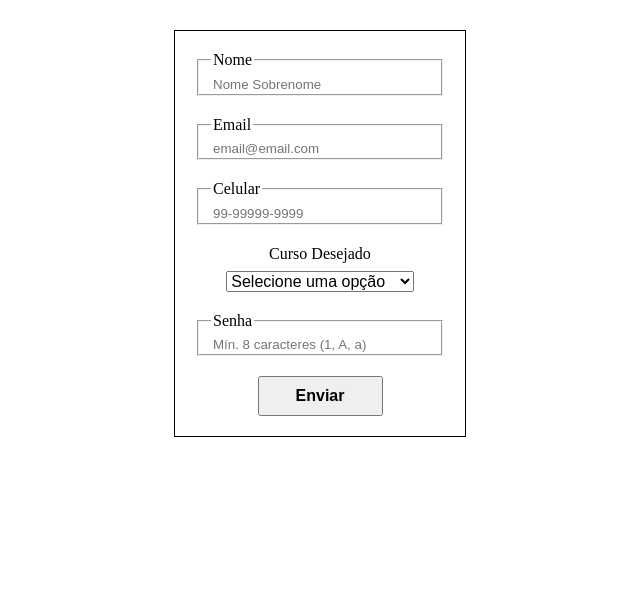
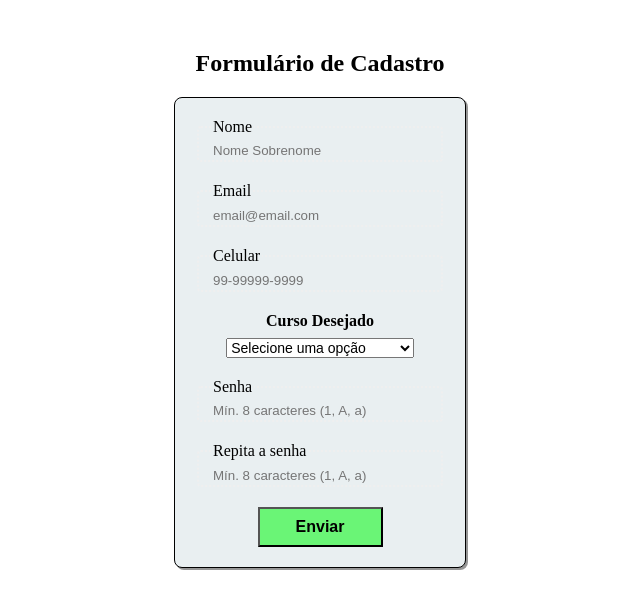
Before and after one commit to rodriguesedson/formulario-teste, a plain HTML site: page index.html in a window 1280 px wide. Shown: the whole page, without its empty margins (320-960 px from the left). Drawn offline with Linux system fonts and the light colour scheme.

Commit message:
Add repeat password field and change form styles

```diff
--- a/index.html
+++ b/index.html
@@ -10,6 +10,7 @@
 </head>
 <body>
   <section class="section-form">
+    <h1>Formulário de Cadastro</h1>
     <form action="" class="form">
       <fieldset>
         <legend>Nome</legend>
@@ -41,6 +42,11 @@
         <input type="password" id="password" name="password" pattern="(?=.*\d)(?=.*[a-z])(?=.*[A-Z]).{8,}" placeholder="Mín. 8 caracteres (1, A, a)">
       </fieldset>
 
+      <fieldset>
+        <legend>Repita a senha</legend>
+        <input type="password" id="password-rewrite" name="password" pattern="(?=.*\d)(?=.*[a-z])(?=.*[A-Z]).{8,}" placeholder="Mín. 8 caracteres (1, A, a)">
+      </fieldset>
+
       <div class="btn-box">
         <button type="submit" class="btn" id="btn-submit">Enviar</button>
       </div>
--- a/styles.css
+++ b/styles.css
@@ -5,16 +5,32 @@ body {
 
 fieldset {
   height: 25px;
+  border-radius: 4px;
+  border-style: dotted;
 }
 
 input {
   border: none;
   outline-style: none;
   width: 100%;
+  background-color: #e9eff1;
 }
 
-legend, label, select, option {
+legend, label {
   font-size: 16px;
+}
+
+label {
+  font-weight: bold;
+}
+
+select {
+  font-size: 14px;
+}
+
+option {
+  border-radius: 8px;
+  font-size: 14px;
 }
 
 .section-form {
@@ -31,6 +47,9 @@ legend, label, select, option {
   gap: 20px;
   border: 1px solid black;
   padding: 20px;
+  background-color: #e9eff1;
+  box-shadow: 2px 2px #969696;
+  border-radius: 8px;
 }
 
 .form-courses {
@@ -55,11 +74,12 @@ legend, label, select, option {
   height: 40px;
   font-size: 16px;
   font-weight: bold;
+  background-color: #6af576;
 }
 
 .btn:hover {
-  background-color: #969696;
   cursor: pointer;
+  background-color: #2bd139;
 }
 
 @media (max-width: 500px) {
```
